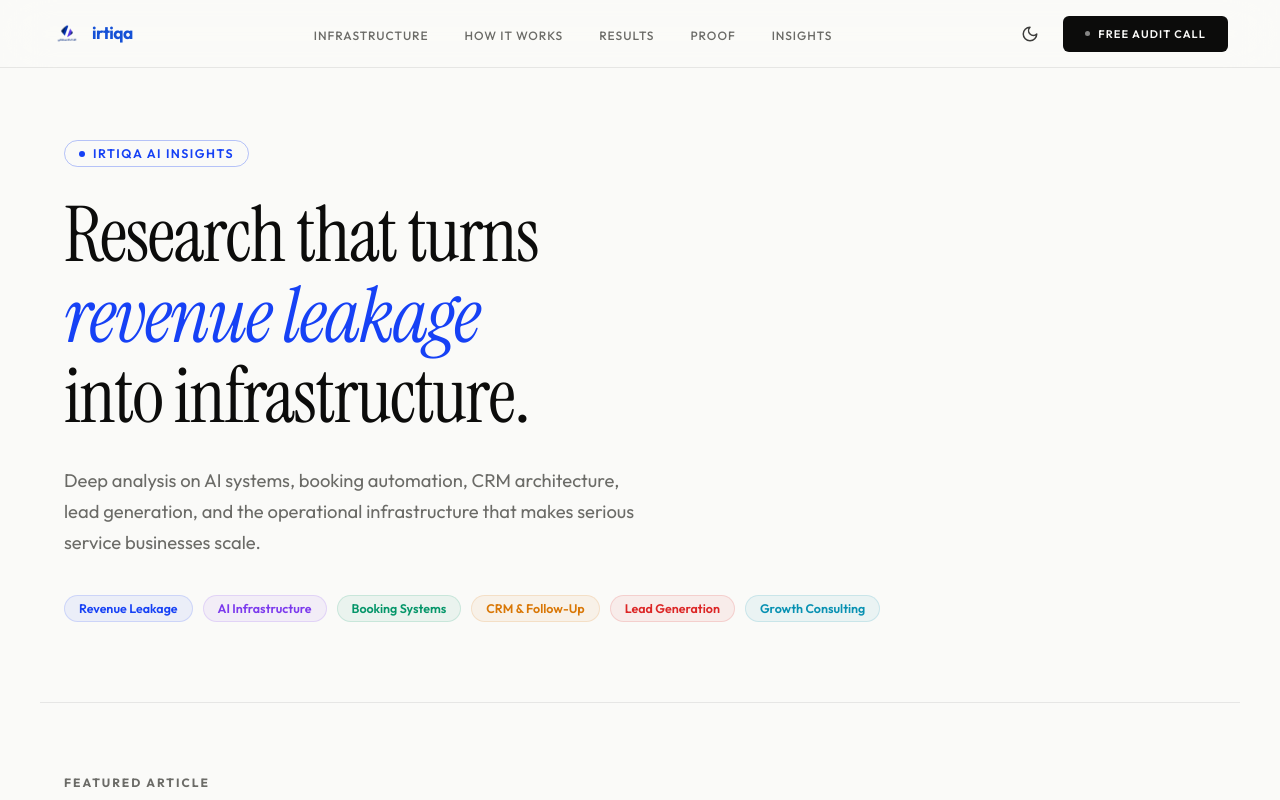
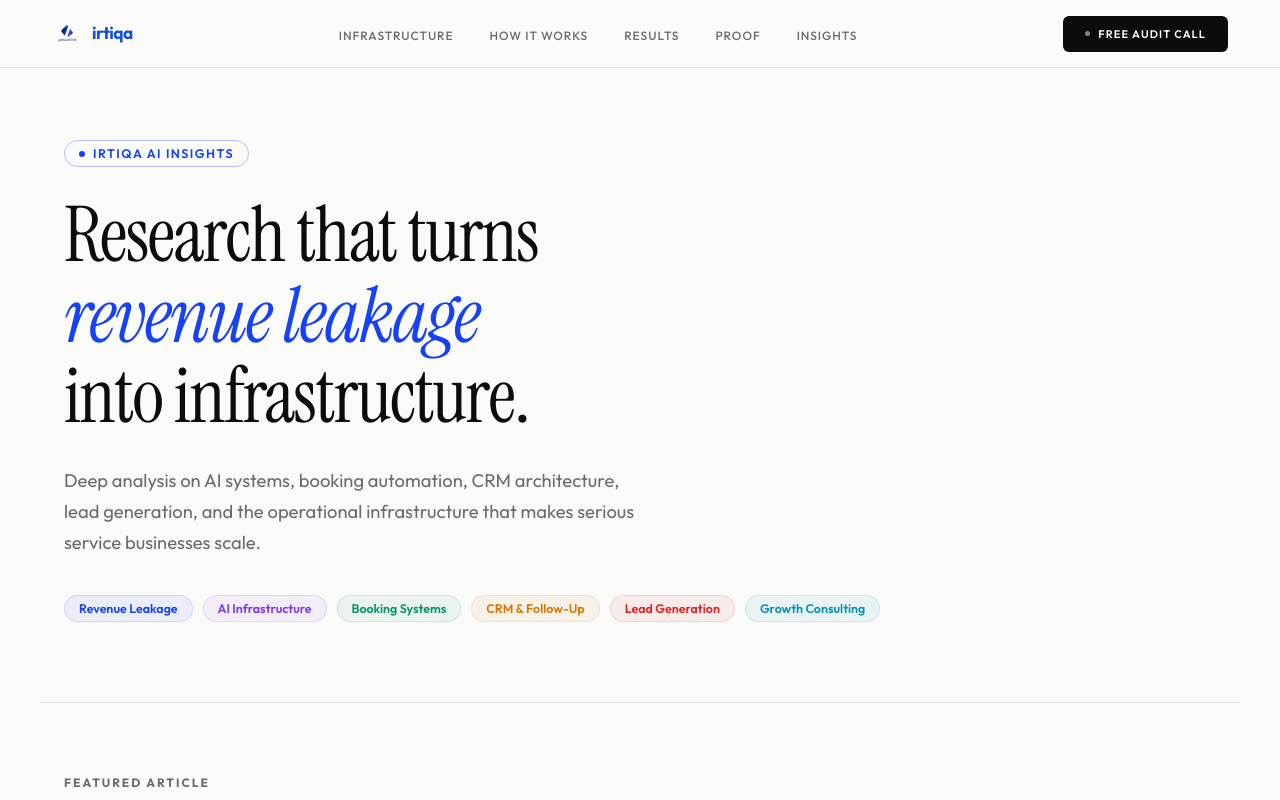
Before and after one commit to LionCrown69/irtiqa, a Next.js app: page /blog in a window 1280 px wide. Shown: the top 800 px of the page. Built offline with nearby package versions, Linux system fonts and the light colour scheme.

Commit message:
seo: implement category-specific PAA FAQ sections and FAQPage JSON-LD schema markup

```diff
--- a/src/components/Navigation.tsx
+++ b/src/components/Navigation.tsx
@@ -10,7 +10,6 @@ interface NavigationProps {
 
 const Navigation: React.FC<NavigationProps> = ({ navHeight }) => {
   const [mobileMenuOpen, setMobileMenuOpen] = useState(false);
-  const [theme, setTheme] = useState<'light' | 'dark'>('light');
 
   useEffect(() => {
     const body = document.body;
@@ -29,21 +28,6 @@ const Navigation: React.FC<NavigationProps> = ({ navHeight }) => {
       html.style.overflow = '';
     };
   }, [mobileMenuOpen]);
-
-  useEffect(() => {
-    const savedTheme = localStorage.getItem('theme') as 'light' | 'dark' | null;
-    const systemPrefersDark = window.matchMedia('(prefers-color-scheme: dark)').matches;
-    const initialTheme = savedTheme || (systemPrefersDark ? 'dark' : 'light');
-    setTheme(initialTheme);
-    document.documentElement.setAttribute('data-theme', initialTheme);
-  }, []);
-
-  const toggleTheme = () => {
-    const newTheme = theme === 'light' ? 'dark' : 'light';
-    setTheme(newTheme);
-    document.documentElement.setAttribute('data-theme', newTheme);
-    localStorage.setItem('theme', newTheme);
-  };
 
   const navLinks = [
     { label: 'Infrastructure', href: '/#services' },
@@ -79,35 +63,6 @@ const Navigation: React.FC<NavigationProps> = ({ navHeight }) => {
         </ul>
 
         <div style={{ display: 'flex', alignItems: 'center', gap: '16px' }} className="nav-btn-desktop">
-          <button
-            onClick={toggleTheme}
-            aria-label="Toggle theme"
-            style={{
-              background: 'none',
-              border: 'none',
-              cursor: 'pointer',
-              padding: '8px',
-              display: 'flex',
-              alignItems: 'center',
-              justifyContent: 'center',
-              color: 'var(--ink)',
-              opacity: 0.8,
-              transition: 'opacity 0.2s ease',
-            }}
-            onMouseOver={(e) => e.currentTarget.style.opacity = '1'}
-            onMouseOut={(e) => e.currentTarget.style.opacity = '0.8'}
-          >
-            {theme === 'dark' ? (
-              <svg width="18" height="18" viewBox="0 0 24 24" fill="none" stroke="currentColor" strokeWidth="2" strokeLinecap="round" strokeLinejoin="round">
-                <circle cx="12" cy="12" r="4" /><path d="M12 2v2" /><path d="M12 20v2" /><path d="m4.93 4.93 1.41 1.41" /><path d="m17.66 17.66 1.41 1.41" /><path d="M2 12h2" /><path d="M20 12h2" /><path d="m6.34 17.66-1.41 1.41" /><path d="m19.07 4.93-1.41 1.41" />
-              </svg>
-            ) : (
-              <svg width="18" height="18" viewBox="0 0 24 24" fill="none" stroke="currentColor" strokeWidth="2" strokeLinecap="round" strokeLinejoin="round">
-                <path d="M12 3a6 6 0 0 0 9 9 9 9 0 1 1-9-9Z" />
-              </svg>
-            )}
-          </button>
-
           <a href="/audit" className="nav-btn">
             <span className="nav-btn-dot"></span>
             Free Audit Call
@@ -151,34 +106,6 @@ const Navigation: React.FC<NavigationProps> = ({ navHeight }) => {
                 animate={{ opacity: 1, y: 0, transition: { delay: 0.4 } }}
                 style={{ display: 'flex', flexDirection: 'column', alignItems: 'center', gap: '20px', width: '100%' }}
               >
-                <button
-                  onClick={toggleTheme}
-                  aria-label="Toggle theme"
-                  style={{
-                    display: 'flex',
-                    alignItems: 'center',
-                    gap: '10px',
-                    color: 'var(--ink)',
-                    fontSize: '14px',
-                    fontWeight: 600,
-                    cursor: 'pointer',
-                    background: 'none',
-                    border: 'none',
-                    opacity: 0.8
-                  }}
-                >
-                  {theme === 'dark' ? 'Light Theme' : 'Dark Theme'}
-                  {theme === 'dark' ? (
-                    <svg width="18" height="18" viewBox="0 0 24 24" fill="none" stroke="currentColor" strokeWidth="2" strokeLinecap="round" strokeLinejoin="round">
-                      <circle cx="12" cy="12" r="4" /><path d="M12 2v2" /><path d="M12 20v2" /><path d="m4.93 4.93 1.41 1.41" /><path d="m17.66 17.66 1.41 1.41" /><path d="M2 12h2" /><path d="M20 12h2" /><path d="m6.34 17.66-1.41 1.41" /><path d="m19.07 4.93-1.41 1.41" />
-                    </svg>
-                  ) : (
-                    <svg width="18" height="18" viewBox="0 0 24 24" fill="none" stroke="currentColor" strokeWidth="2" strokeLinecap="round" strokeLinejoin="round">
-                      <path d="M12 3a6 6 0 0 0 9 9 9 9 0 1 1-9-9Z" />
-                    </svg>
-                  )}
-                </button>
-
                 <a href="/audit" className="btn-fill mobile-drawer-cta" onClick={() => setMobileMenuOpen(false)}>
                   Free Audit Call
                 </a>
```
Also changed, not shown: src/index.css.
